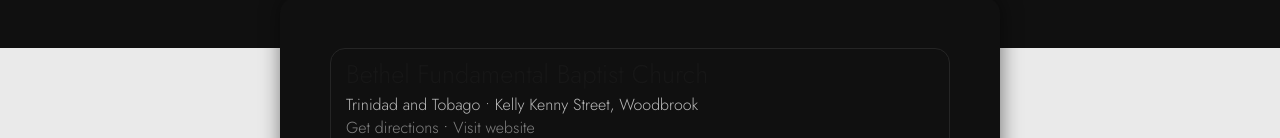
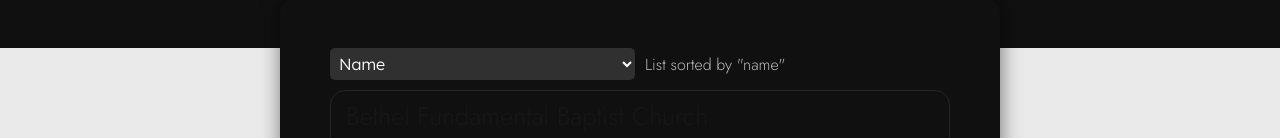
Before and after one commit to sgarcia97/test-app, a Next.js app: page /churches in a window 1280 px wide. Shown: the part 473-611 px from the top of the page. Built offline with nearby package versions, Linux system fonts and the light colour scheme; no server answers.

Commit message:
added sort feature for churches

```diff
--- a/app/churches/page.tsx
+++ b/app/churches/page.tsx
@@ -1,15 +1,30 @@
+'use client'
 import churches from "../components/churches.json"
 import Template from "../components/Template"
+import {useState} from "react"
 import Link from "next/link"
 const Page = () => {
+const [sort, setSort] = useState('name')
 let churchesf = churches.sort((a,b)=>{
-    if (a.name > b.name) return 1
-    if(a.name < b.name) return -1
-    return 0
+if(sort == "name")
+    return (a.name > b.name) ? 1 : (a.name < b.name) ? -1 : 0
+if(sort == "country")
+    return (a.country > b.country) ? 1 : (a.country < b.country) ? -1 : 0
 })
+
+const handleSort = (event) => {
+    setSort(event.target.value)
+}
     return(
         <>
          <Template title="Churches">
+            <div className="church-header">
+            <select onChange={handleSort}>
+                <option value="name">Name</option>
+                <option value="country">Country</option>
+            </select>
+            <div>List sorted by &quot;{sort}&quot;</div>
+            </div>
             <div className="church-wrapper">
         {
 
--- a/app/components/churches.json
+++ b/app/components/churches.json
@@ -15,7 +15,7 @@
         "location_url": "https://www.google.com/maps/dir//Central+Baptist+Church,+1+John,+Persad+Tr,+Chase+Village,+Trinidad+and+Tobago/@10.5962207,-61.5994558,10z/data=!4m18!1m8!3m7!1s0x8c35f7a8325888db:0x89f275d60f4b9d8f!2sCentral+Baptist+Church!8m2!3d10.4698198!4d-61.4146504!15sCh9jZW50cmFsIEJhcHRpc3QgQ2h1cmNoIHRyaW5pZGFkWiEiH2NlbnRyYWwgYmFwdGlzdCBjaHVyY2ggdHJpbmlkYWSSAQZjaHVyY2iaASNDaFpEU1VoTk1HOW5TMFZKUTBGblNVTXlkQzFRV1V4bkVBReABAPoBBAgAECk!16s%2Fg%2F11rv5jj9q3!4m8!1m0!1m5!1m1!1s0x8c35f7a8325888db:0x89f275d60f4b9d8f!2m2!1d-61.414655!2d10.4697499!3e3?entry=ttu&g_ep=EgoyMDI1MDIwMi4wIKXMDSoASAFQAw%3D%3D"
     },
     {
-        "name":"Trnity Baptist Church",
+        "name":"Trinity Baptist Church",
         "location": "Tecoma Blvd, La Horquetta",
         "pastor": "Pastor Keith Lovelace",
         "country": "Trinidad and Tobago",
--- a/app/globals.css
+++ b/app/globals.css
@@ -350,6 +350,32 @@ align-items: center;
   display: grid;
   grid-template-columns: 1fr;
   gap:15px
+}
+
+.church-header{
+  display:grid;
+  grid-template-columns: 1fr 1fr;
+  gap:10px;
+  margin-bottom:10px;
+  font-size:var(--small);
+  color:#bababa;
+  align-items:center;
+}
+
+option{
+  font-weight:300;
+}
+
+.church-header select{
+  background-color:#303030;
+  border:none;
+  border-radius:5px;
+  color:#fff;
+  font-family:lex;
+  font-weight:300;
+  padding:5px;
+
+  font-size: var(--small);
 }
 
 .church{
```
